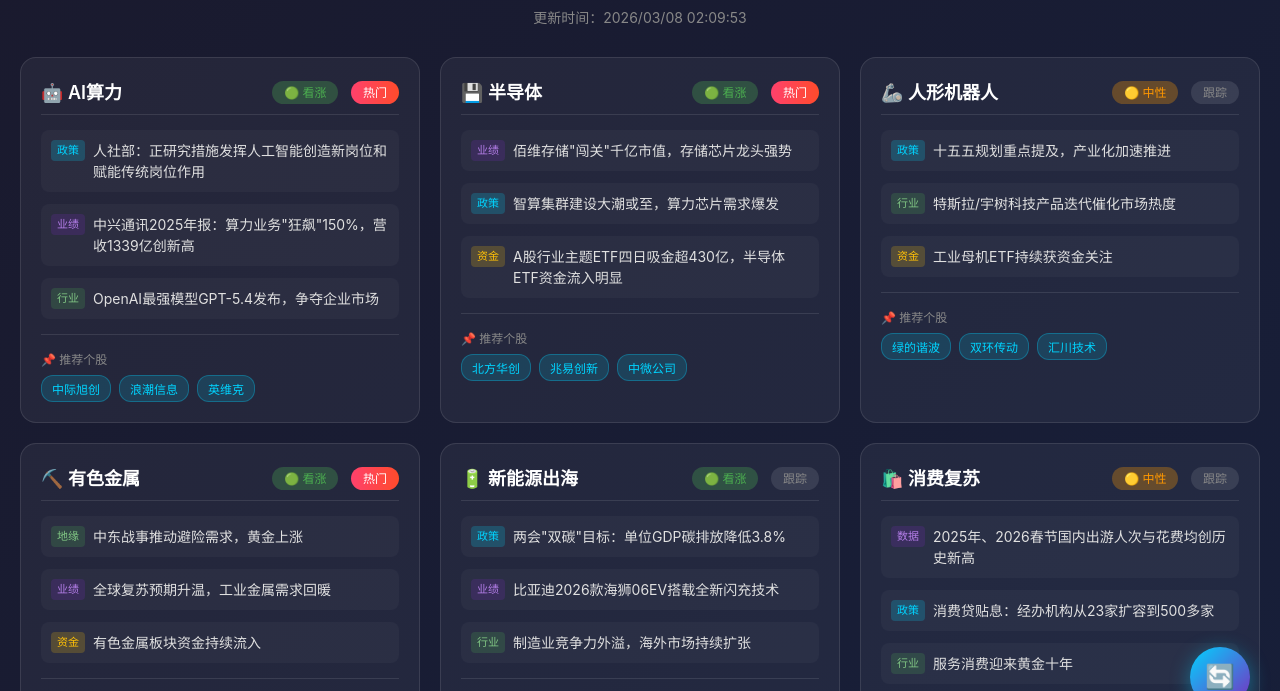
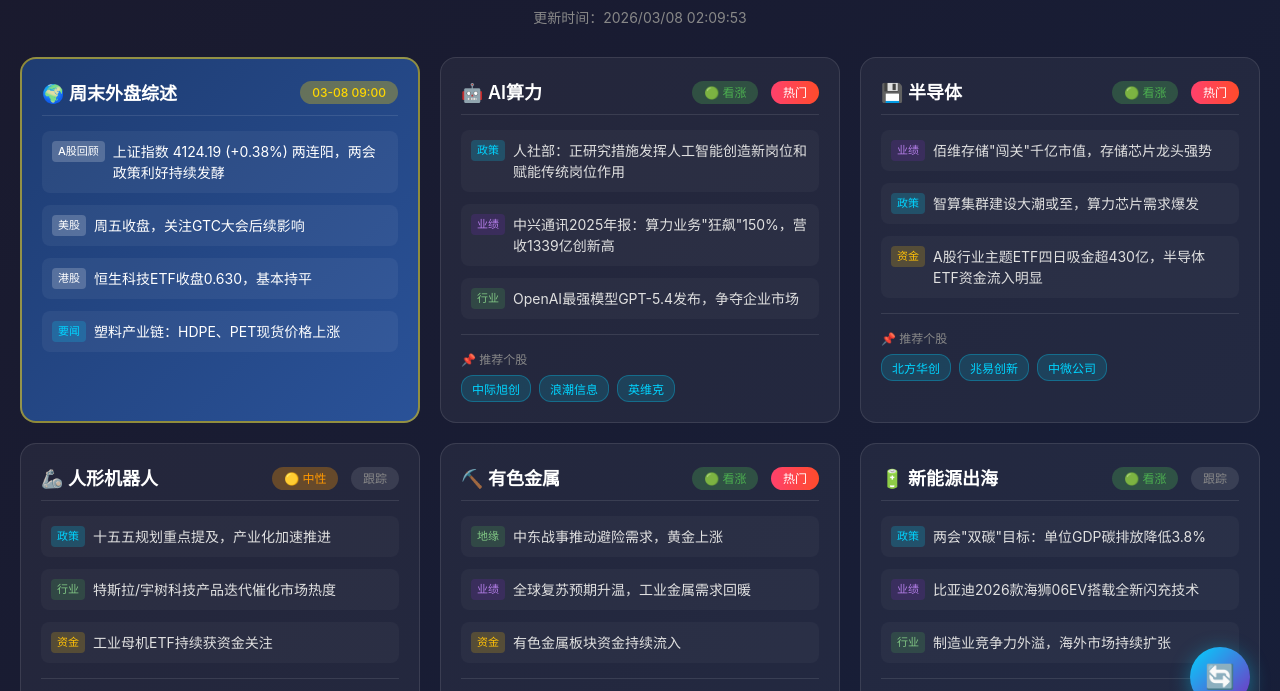
Before and after one commit to samhothuan-art/sector-news-panel, a plain HTML site: page index.html in a window 1280 px wide. Shown: the part 63-754 px from the top of the page. Drawn offline with Linux system fonts and the light colour scheme.

Commit message:
Update index.html with weekend global market summary

```diff
--- a/index.html
+++ b/index.html
@@ -195,6 +195,40 @@
     </div>
 
     <div class="grid">
+        <!-- 周末外盘综述（仅周末显示） -->
+        <div class="card" style="background: linear-gradient(135deg, #1e3c72 0%, #2a5298 100%); border: 2px solid rgba(255,215,0,0.5);">
+            <div class="card-header">
+                <span class="card-title" style="color: #fff;">🌍 周末外盘综述</span>
+                <span class="card-badge" style="background: rgba(255,215,0,0.3); color: #ffd700;">03-08 09:00</span>
+            </div>
+            <ul class="news-list">
+                <li class="news-item" style="background: rgba(255,255,255,0.05);">
+                    <div class="news-link" style="color: #fff;">
+                        <span class="news-tag" style="background: rgba(255,255,255,0.2); color: #fff;">A股回顾</span>
+                        <span>上证指数 4124.19 (+0.38%) 两连阳，两会政策利好持续发酵</span>
+                    </div>
+                </li>
+                <li class="news-item" style="background: rgba(255,255,255,0.05);">
+                    <div class="news-link" style="color: #fff;">
+                        <span class="news-tag" style="background: rgba(255,255,255,0.2); color: #fff;">美股</span>
+                        <span>周五收盘，关注GTC大会后续影响</span>
+                    </div>
+                </li>
+                <li class="news-item" style="background: rgba(255,255,255,0.05);">
+                    <div class="news-link" style="color: #fff;">
+                        <span class="news-tag" style="background: rgba(255,255,255,0.2); color: #fff;">港股</span>
+                        <span>恒生科技ETF收盘0.630，基本持平</span>
+                    </div>
+                </li>
+                <li class="news-item" style="background: rgba(255,255,255,0.05);">
+                    <div class="news-link" style="color: #fff;">
+                        <span class="news-tag tag-policy">要闻</span>
+                        <span>塑料产业链：HDPE、PET现货价格上涨</span>
+                    </div>
+                </li>
+            </ul>
+        </div>
+
         <!-- AI算力 -->
         <div class="card">
             <div class="card-header">
```
